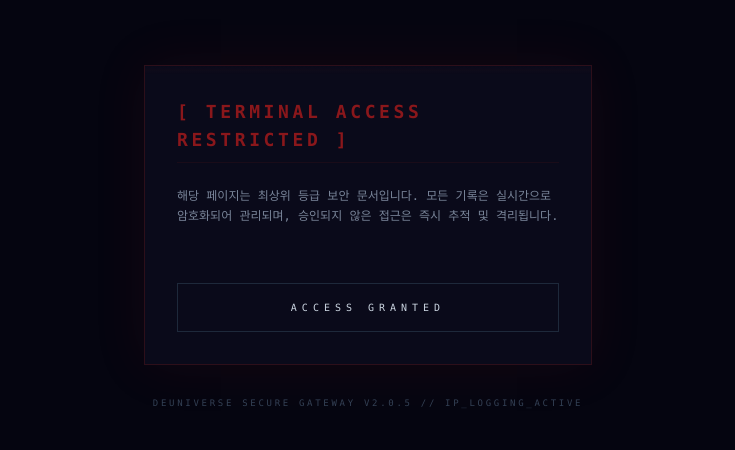
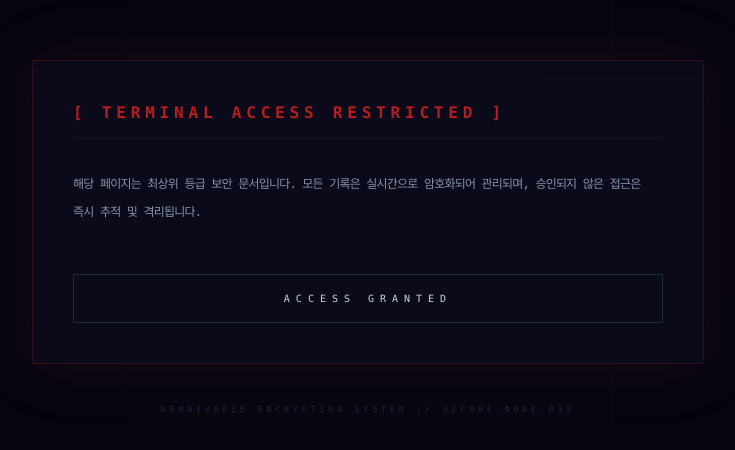
Before and after one commit to DEUNiverse-32/deuniverse-agent, a Next.js app: page / in a window 1280 px wide. Shown: the part 162-612 px from the top of the page, without its empty margins (272-1007 px from the left). Built offline with nearby package versions, Linux system fonts and the light colour scheme.

Commit message:
Enhance security warning UI and text effect
Refactor security warning display and improve text animation speed.

```diff
--- a/app/page.tsx
+++ b/app/page.tsx
@@ -7,98 +7,76 @@ import InternalLogs from './components/InternalLogs';
 import ExternalGateway from './components/ExternalGateway';
 import Archive from './components/Archive';
 
-// 출력할 경고 문구 전체 내용
 const WARNING_MESSAGE = "해당 페이지는 최상위 등급 보안 문서입니다. 모든 기록은 실시간으로 암호화되어 관리되며, 승인되지 않은 접근은 즉시 추적 및 격리됩니다.";
 
 export default function Home() {
   const [isAuthorized, setIsAuthorized] = useState(false);
-  const [typedText, setTypedText] = useState(''); // 타자기로 친 텍스트가 저장될 곳
+  const [typedText, setTypedText] = useState('');
 
-  // 보안 승인 처리 함수
   const handleAuthorize = () => {
     setIsAuthorized(true);
   };
 
-  // 타자기 효과 구현 (useEffect)
   useEffect(() => {
-    // 이미 승인되었거나 텍스트가 다 출력되었으면 실행하지 않음
     if (isAuthorized || typedText.length === WARNING_MESSAGE.length) return;
 
     let index = 0;
     const intervalId = setInterval(() => {
-      // 한 글자씩 더해서 상태 업데이트
       setTypedText((prev) => WARNING_MESSAGE.slice(0, index + 1));
       index++;
 
-      // 문장 끝에 도달하면 타이머 정지
       if (index === WARNING_MESSAGE.length) {
         clearInterval(intervalId);
       }
-    }, 50); // 50ms마다 한 글자씩 (속도 조절 가능)
+    }, 40);
 
-    // 컴포넌트가 사라지거나 재실행될 때 타이머 정리 (메모리 누수 방지)
     return () => clearInterval(intervalId);
-  }, [isAuthorized]); // isAuthorized가 변할 때만 실행 체크
+  }, [isAuthorized]);
 
-
-  // 1. 보안 경고 화면 (승인 전)
   if (!isAuthorized) {
     return (
-      <div className="fixed inset-0 z-[100] flex flex-col items-center justify-center bg-[#050510] text-slate-300 p-6 font-mono">
-        <div className="max-w-md w-full border border-red-900/30 p-8 bg-[#0a0a1a] shadow-[0_0_50px_rgba(153,27,27,0.1)] relative overflow-hidden">
-          <div className="absolute inset-0 bg-gradient-to-b from-transparent via-red-900/5 to-transparent pointer-events-none h-2 w-full animate-pulse"></div>
+      <div className="fixed inset-0 z-[100] flex flex-col items-center justify-center bg-[#050510] text-slate-300 p-6 font-mono tracking-tighter">
+        <div className="max-w-2xl w-full border border-red-900/30 p-10 bg-[#0a0a1a] shadow-[0_0_60px_rgba(153,27,27,0.15)] relative overflow-hidden">
+          <div className="absolute inset-0 bg-gradient-to-b from-transparent via-red-900/5 to-transparent pointer-events-none h-4 w-full animate-pulse"></div>
 
           <div className="relative z-10">
-            <h1 className="text-red-700 font-bold text-lg mb-6 tracking-[0.2em] border-b border-red-900/20 pb-2 animate-pulse">
+            {/* 제목: whitespace-nowrap 추가로 줄바꿈 방지, 텍스트 크기 미세 조정 */}
+            <h1 className="text-red-700 font-bold text-sm md:text-base mb-8 tracking-[0.3em] border-b border-red-900/20 pb-3 whitespace-nowrap overflow-hidden">
               [ TERMINAL ACCESS RESTRICTED ]
             </h1>
 
-            {/* 타자기 효과가 적용되는 영역 */}
-            <p className="text-slate-400 leading-relaxed text-xs mb-8 break-keep opacity-80 min-h-[4rem]">
+            {/* 본문: 글꼴 느낌을 더 살리기 위해 line-height와 opacity 조정 */}
+            <p className="text-slate-400 leading-7 text-xs mb-10 break-keep opacity-90 min-h-[4rem] font-light">
               {typedText}
-              {/* 문장이 다 출력되기 전까지 깜빡이는 커서 표시 */}
-              <span className={`inline-block ml-1 w-1 h-3 bg-red-900/70 ${typedText.length < WARNING_MESSAGE.length ? 'animate-pulse' : 'hidden'}`}></span>
+              <span className={`inline-block ml-1 w-1 h-3 bg-red-700 ${typedText.length < WARNING_MESSAGE.length ? 'animate-pulse' : 'hidden'}`}></span>
             </p>
 
             <button
               onClick={handleAuthorize}
-              // 버튼 텍스트 변경: ACCESS GRANTED
-              className="w-full py-4 border border-slate-800 hover:border-red-900/50 hover:bg-red-950/20 hover:text-white transition-all duration-500 text-[10px] tracking-[0.5em] uppercase group"
+              className="w-full py-4 border border-slate-800 hover:border-red-900/50 hover:bg-red-950/20 hover:text-white transition-all duration-700 text-[10px] tracking-[0.6em] uppercase group overflow-hidden relative"
             >
-              <span className="group-hover:animate-pulse">ACCESS GRANTED</span>
+              <span className="relative z-10 group-hover:animate-pulse">ACCESS GRANTED</span>
             </button>
           </div>
         </div>
 
-        <div className="mt-8 text-[9px] text-slate-700 tracking-[0.3em] uppercase">
-          DEUNIVERSE SECURE GATEWAY v2.0.5 // IP_LOGGING_ACTIVE
+        <div className="mt-10 text-[8px] text-slate-800 tracking-[0.5em] uppercase">
+          DEUNIVERSE ENCRYPTION SYSTEM // SECURE_NODE_032
         </div>
       </div>
     );
   }
 
-  // 2. 메인 페이지 내용 (승인 후) - 기존과 동일
   return (
     <div className="min-h-screen bg-[#050510] text-slate-300 relative selection:bg-red-900 selection:text-white overflow-x-hidden">
       <main className="container mx-auto px-6 py-24 max-w-5xl relative z-10 animate-in fade-in duration-1000">
         <Header />
 
         <div className="space-y-48 mt-32">
-          <section id="dossier">
-            <Dossier />
-          </section>
-
-          <section id="internal-logs">
-            <InternalLogs />
-          </section>
-
-          <section id="external-gateway">
-            <ExternalGateway />
-          </section>
-
-          <section id="archive">
-            <Archive />
-          </section>
+          <section id="dossier"><Dossier /></section>
+          <section id="internal-logs"><InternalLogs /></section>
+          <section id="external-gateway"><ExternalGateway /></section>
+          <section id="archive"><Archive /></section>
         </div>
 
         <footer className="mt-64 mb-16 text-center border-t border-slate-900 pt-12">
```
